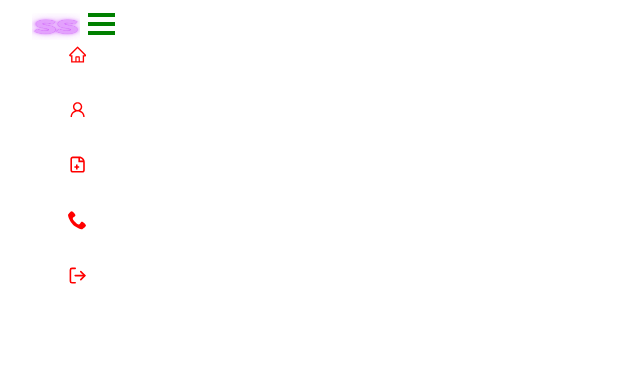
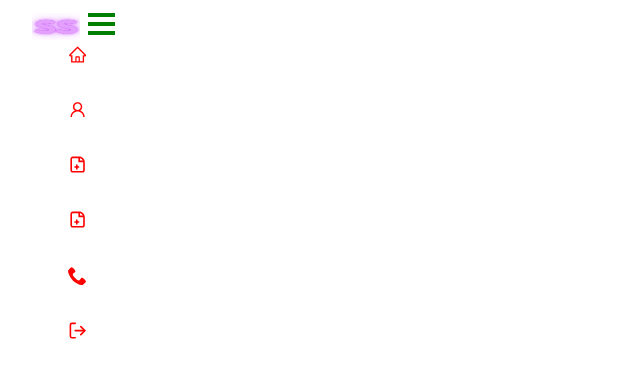
Before and after one commit to SANJANASOLANGA/ReactFoodRecipe, a React (Create React App) app in the folder Client/: page /adminhome in a window 1280 px wide. Shown: the top 378 px of the page, without its empty margins (0-640 px from the left). Built offline with nearby package versions, Linux system fonts and the light colour scheme.

Commit message:
Added new item

```diff
--- a/Client/src/components/NavBarAdmin.js
+++ b/Client/src/components/NavBarAdmin.js
@@ -84,6 +84,20 @@ function NavBarAdmin() {
                   style={{ marginBottom: "2px", color: 'red' }}
                 />
                 {" "}
+                Recipes
+              </Nav.Link>
+            </Nav.Item>
+
+            <Nav.Item>
+              <Nav.Link
+                as={Link}
+                to="/create-receipe"
+                onClick={handleLinkClick}
+              >
+                <CgFileAdd
+                  style={{ marginBottom: "2px", color: 'red' }}
+                />
+                {" "}
                 Add Recipes
               </Nav.Link>
             </Nav.Item>
```
